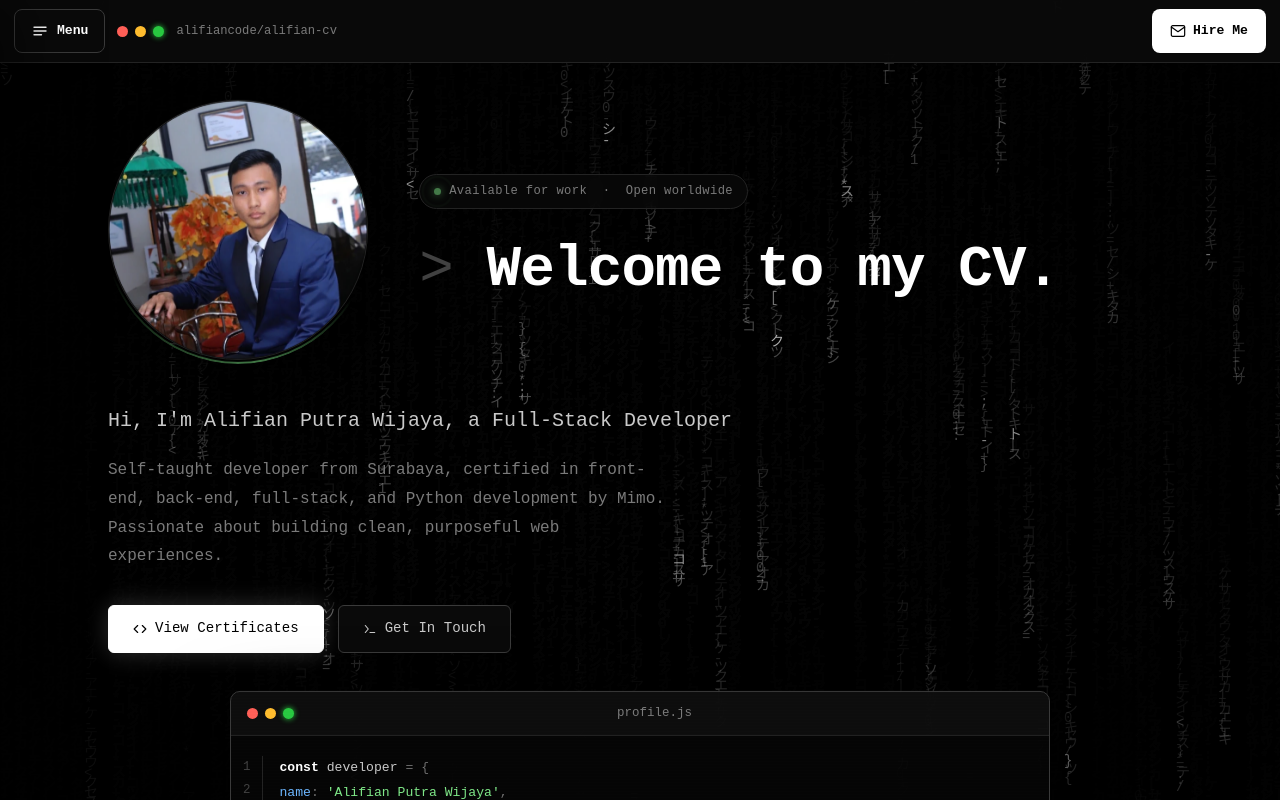
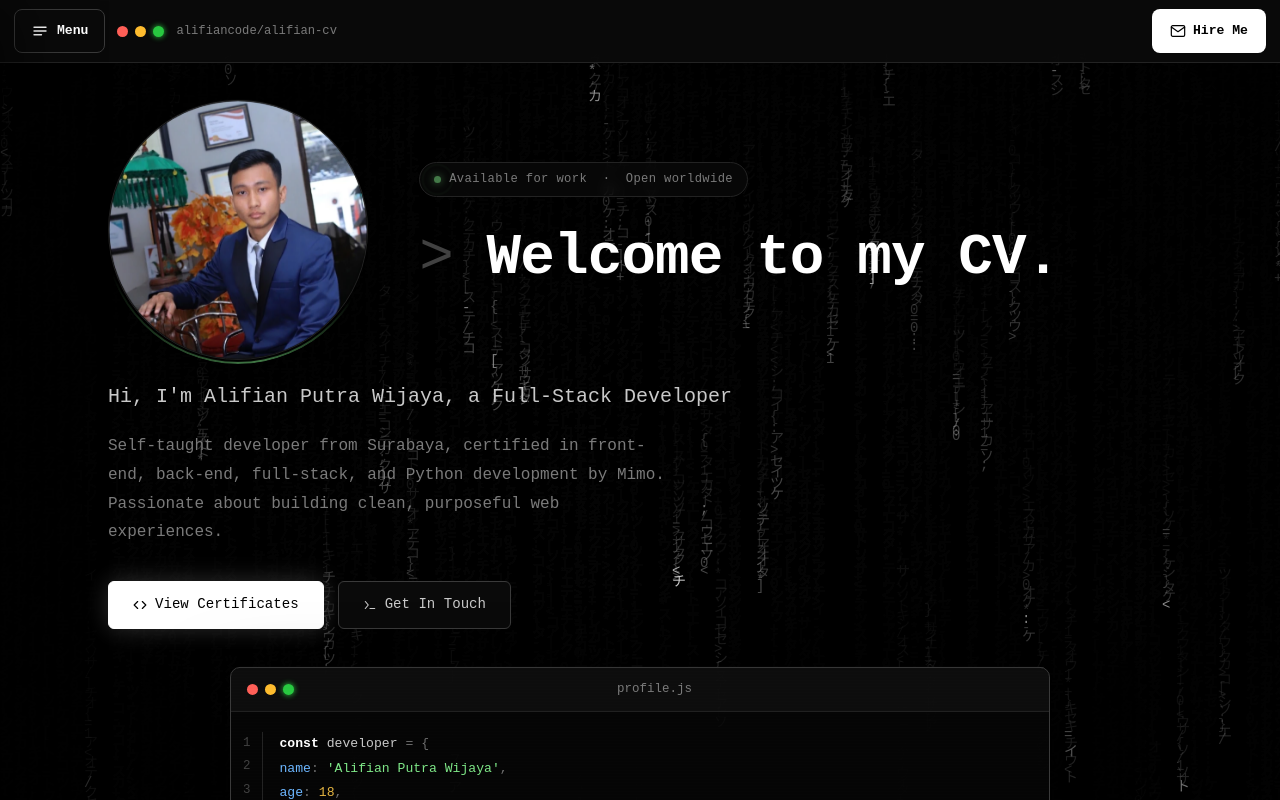
Before and after one commit to alifiancode/alifian-cv, a React (Vite) app: page / in a window 1280 px wide. Shown: the top 800 px of the page. Built offline with nearby package versions, Linux system fonts and the light colour scheme.

Commit message:
Update: profile image

```diff
--- a/src/components/sections/Hero/Hero.css
+++ b/src/components/sections/Hero/Hero.css
@@ -52,7 +52,6 @@
   width: clamp(90px, 24vw, 260px);
   height: clamp(90px, 24vw, 260px);
   aspect-ratio: 1 / 1;
-  margin-bottom: 24px;
   border-radius: 50%;
   flex-shrink: 0;
   animation: float-y 7s ease-in-out infinite;
```
